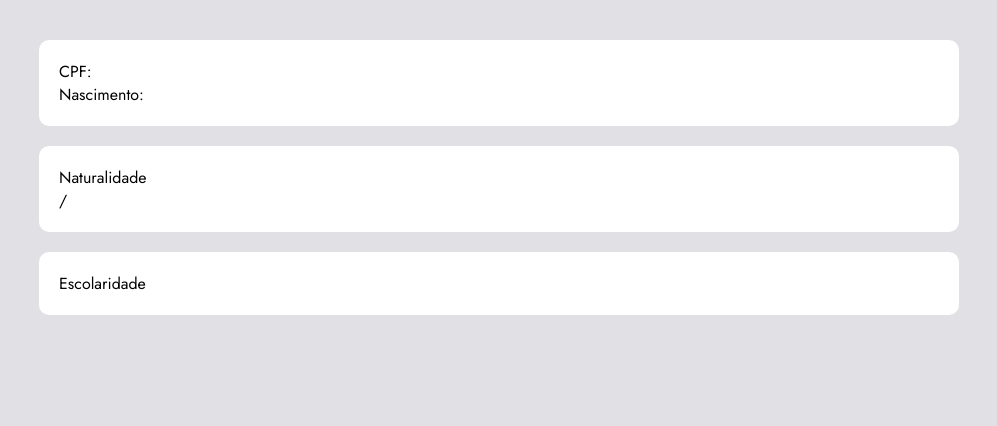
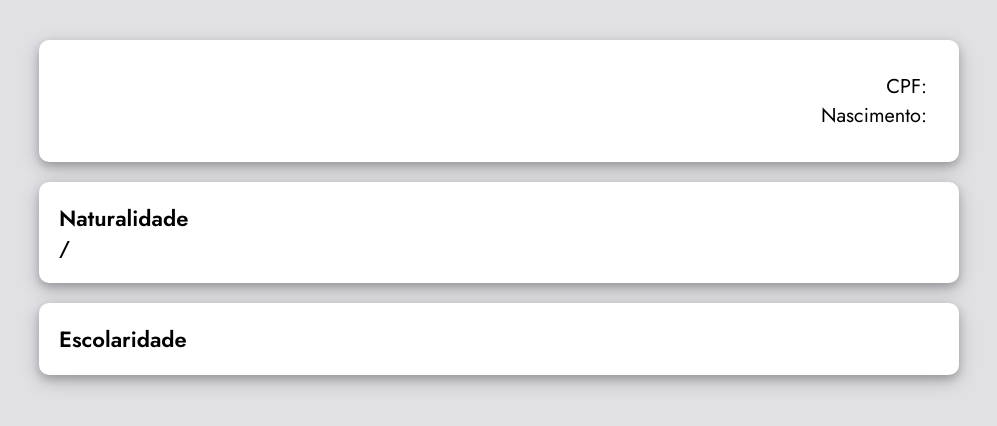
Before and after one commit to wesleyfeitosa/deputados-explorer, a React (Create React App) app: page /details/1 in a window 1280 px wide. Shown: the top 426 px of the page, without its empty margins (141-1138 px from the left). Built offline with nearby package versions, Linux system fonts and the light colour scheme; no server answers.

Commit message:
details page

```diff
--- a/src/pages/Details/index.js
+++ b/src/pages/Details/index.js
@@ -21,13 +21,14 @@ const Details = () => {
 
   return (
     <Container>
-      <section>
+      <header>
         {deputado.ultimoStatus && (
           <img
             src={deputado.ultimoStatus.urlFoto}
             alt={deputado.ultimoStatus.nomeEleitoral}
           />
         )}
+        <div>
           <h1>{deputado.nomeCivil}</h1>
           <p>CPF: {deputado.cpf}</p>
           <p>
@@ -36,8 +37,11 @@ const Details = () => {
               <span>- Falescimento: {deputado.dataFalescimento}</span>
             )}
           </p>
-        {deputado.ultimoStatus && <p>E-mail: {deputado.ultimoStatus.email}</p>}
-      </section>
+          {deputado.ultimoStatus && (
+            <p>E-mail: {deputado.ultimoStatus.email}</p>
+          )}
+        </div>
+      </header>
 
       <section>
         Naturalidade
--- a/src/pages/Details/styles.js
+++ b/src/pages/Details/styles.js
@@ -1,17 +1,69 @@
 import styled from 'styled-components';
+import { shade } from 'polished';
 
 export const Container = styled.div`
   > div {
     color: #34f;
   }
 
+  header {
+    background-color: #fff;
+    border-radius: 10px;
+    padding: 20px;
+    transition: 0.4s;
+    box-shadow: 0 4px 8px 0 rgba(0, 0, 0, 0.2), 0 6px 20px 0 rgba(0, 0, 0, 0.19);
+
+    display: flex;
+
+    & + header {
+      margin-top: 20px;
+    }
+
+    &:hover {
+      margin: -8px;
+      margin-top: 0;
+      margin-bottom: 8px;
+    }
+
+    img {
+      width: 200px;
+      border-radius: 6px;
+    }
+
+    div {
+      flex: 1;
+      display: flex;
+      flex-direction: column;
+      align-items: flex-end;
+      padding: 12px;
+
+      p {
+        font-size: 20px;
+      }
+    }
+  }
+
   section {
     background-color: #fff;
     border-radius: 10px;
     padding: 20px;
+    transition: 0.4s;
+    box-shadow: 0 4px 8px 0 rgba(0, 0, 0, 0.2), 0 6px 20px 0 rgba(0, 0, 0, 0.19);
 
-    & + section {
+    margin-top: 20px;
+
+    &:hover {
+      margin: -8px;
       margin-top: 20px;
+      margin-bottom: 8px;
+    }
+
+    font-size: 22px;
+    font-weight: 600;
+
+    p {
+      font-size: 20px;
+      font-weight: 500;
     }
   }
 `;
--- a/src/pages/Home/index.js
+++ b/src/pages/Home/index.js
@@ -25,7 +25,7 @@ const Home = () => {
     }
 
     getDeputados();
-  }, [deputado]);
+  }, []);
 
   async function handleSubmit(event) {
     event.preventDefault();
--- a/src/pages/Home/styles.js
+++ b/src/pages/Home/styles.js
@@ -21,11 +21,7 @@ const rotate = keyframes`
   }
 `;
 
-export const Container = styled.div`
-  /* display: flex;
-  flex-direction: column;
-  justify-content: center; */
-`;
+export const Container = styled.div``;
 
 export const Cabecalho = styled.div`
   display: flex;
@@ -48,7 +44,7 @@ export const Title = styled.div`
   p {
     font-size: 48px;
     font-weight: 600;
-    margin-bottom: 15px;
+    margin-bottom: 8px;
   }
 
   h2 {
@@ -66,6 +62,8 @@ export const Title = styled.div`
       padding: 10px 20px;
       border: 0;
       border-radius: 6px 0 0 6px;
+      box-shadow: 0 4px 8px 0 rgba(0, 0, 0, 0.2),
+        0 6px 20px 0 rgba(0, 0, 0, 0.19);
     }
 
     button {
@@ -76,6 +74,8 @@ export const Title = styled.div`
       border-radius: 0 6px 6px 0;
       background-color: #73af00;
       transition: 0.3s;
+      box-shadow: 0 4px 8px 0 rgba(0, 0, 0, 0.2),
+        0 6px 20px 0 rgba(0, 0, 0, 0.19);
 
       ${(props) =>
         props.isLoading &&
@@ -113,8 +113,8 @@ export const DeputadosContainer = styled.div`
     }
 
     &:hover {
-      transform: translateX(20px);
-      background: ${shade(0.2, '#fff')};
+      transform: translateX(10px);
+      background: ${shade(0.07, '#fff')};
     }
 
     img {
```
Lines whose indentation alone changed are shown as unchanged.
